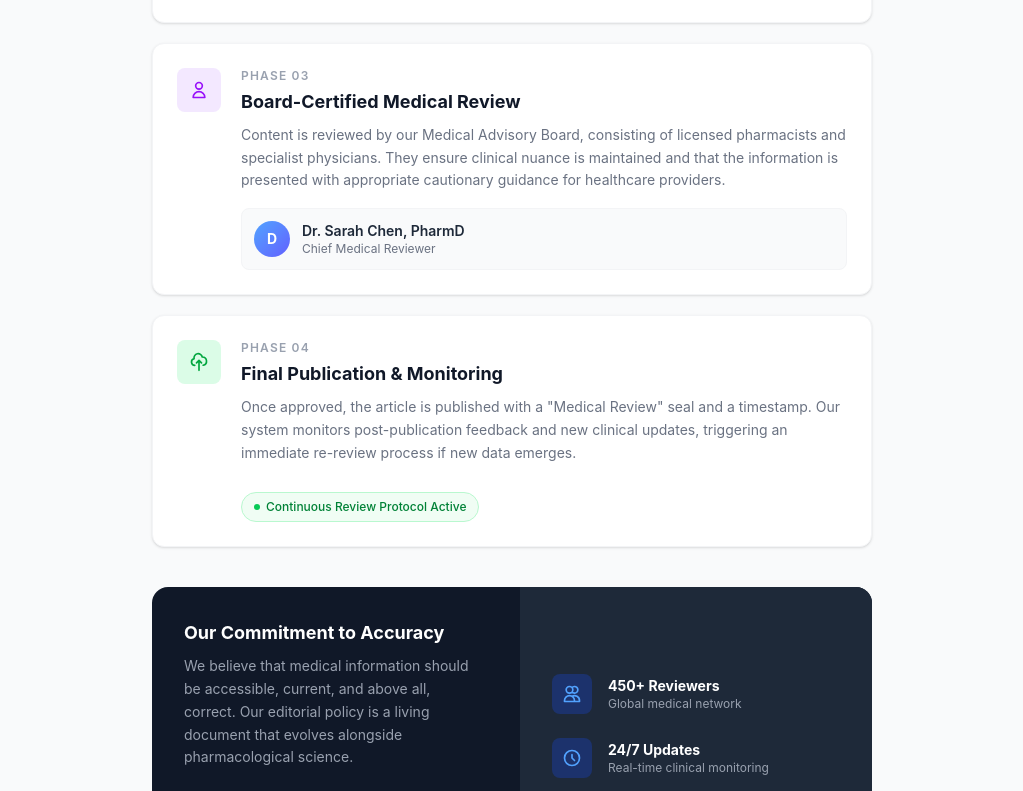
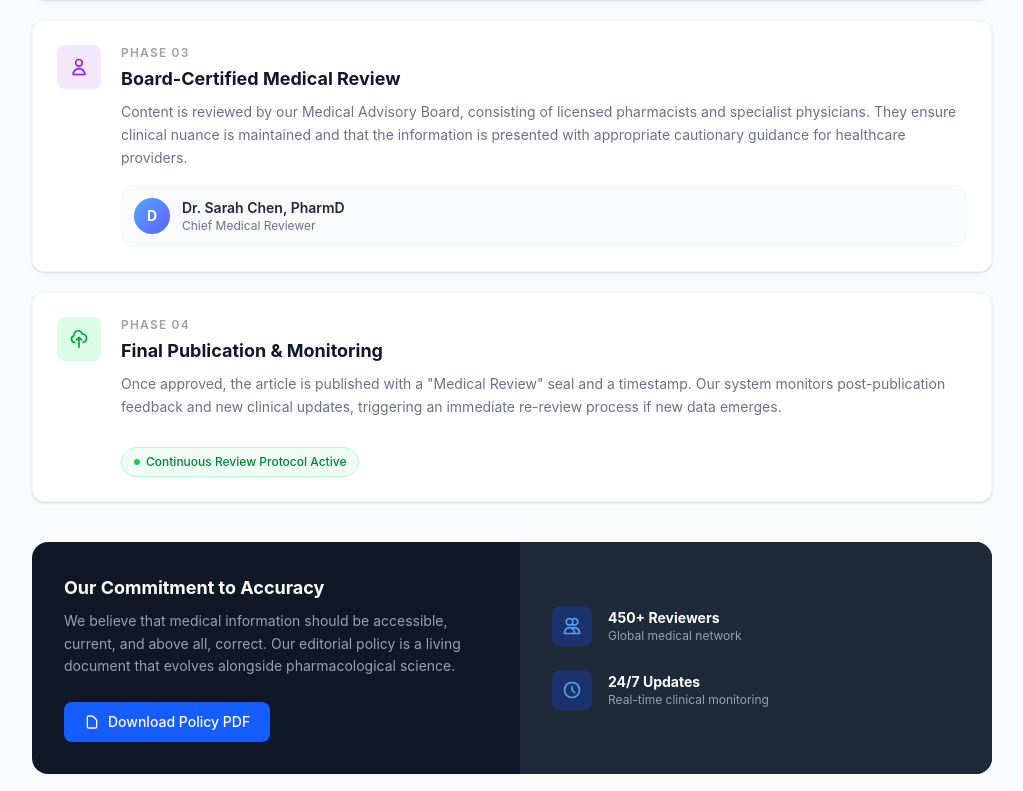
Before and after one commit to Laiba121/BlogWebsite, a React (Vite) app in the folder frontend/: page /editorial in a window 1280 px wide. Shown: the part 857-1648 px from the top of the page, without its empty margins (128-1151 px from the left). Built offline with nearby package versions, Linux system fonts and the light colour scheme.

Commit message:
improve code

```diff
--- a/frontend/src/pages/EditorialPage.jsx
+++ b/frontend/src/pages/EditorialPage.jsx
@@ -98,7 +98,7 @@
       <Navbar />
 
       <main className="flex-1">
-        <div className="max-w-3xl mx-auto px-4 sm:px-6 py-10">
+       <div className="max-w-5xl mx-auto px-8 py-10">
           {/* Breadcrumb */}
           <Breadcrumb
             items={[
```
